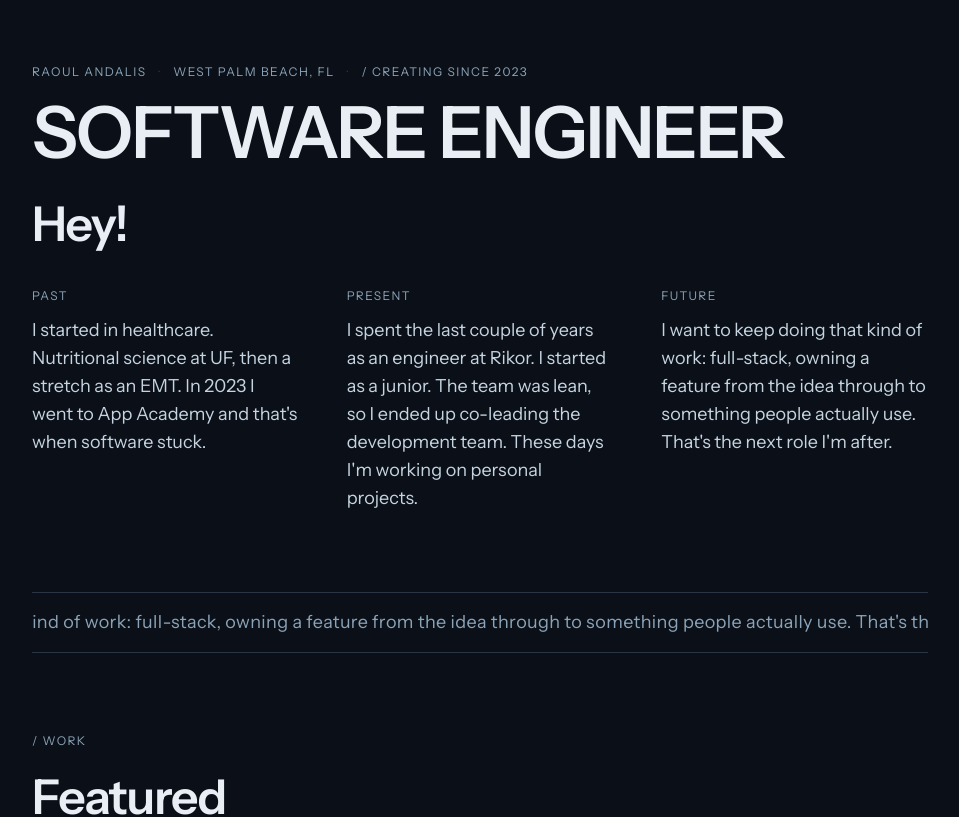
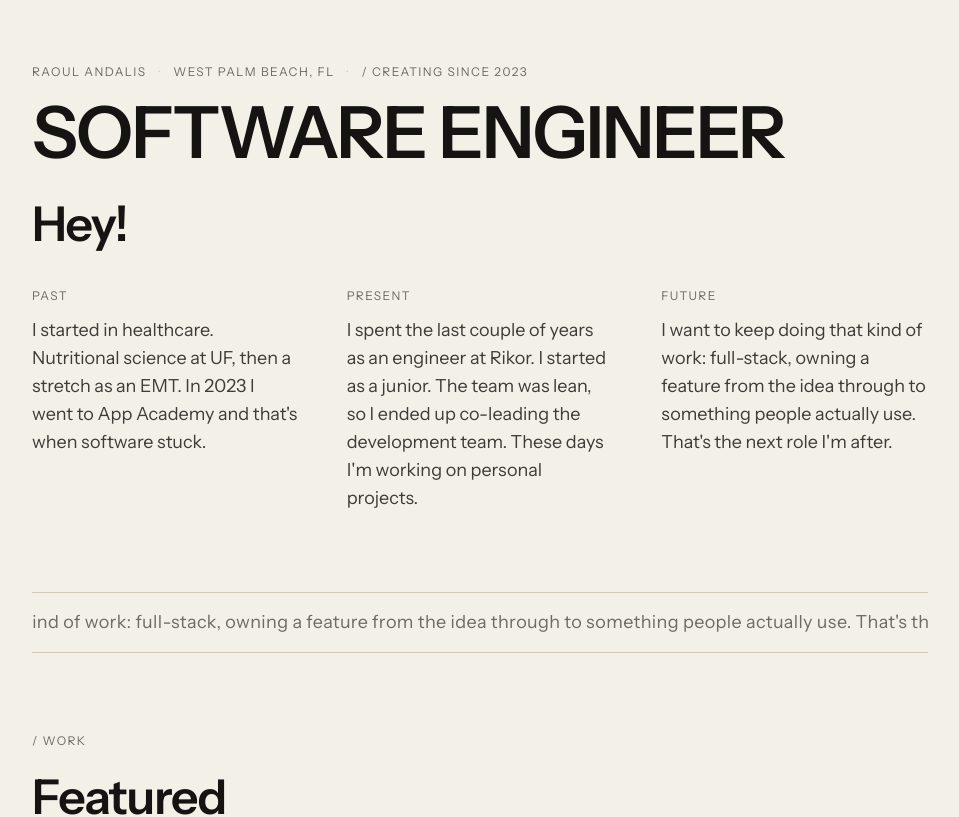
Before and after one commit to raoulandalis/Portfolio-2024, a React (Vite) app: page / in a window 1280 px wide. Shown: the top 817 px of the page, without its empty margins (160-1119 px from the left). Built offline with nearby package versions, Linux system fonts and the light colour scheme.

Commit message:
white theme

```diff
--- a/index.html
+++ b/index.html
@@ -4,14 +4,15 @@
     <meta charset="UTF-8" />
     <link rel="icon" type="image/svg+xml" href="/robot.svg" />
     <meta name="viewport" content="width=device-width, initial-scale=1.0" />
+    <meta name="theme-color" content="#f3f0e8" />
     <title>Raoul Andalis</title>
   </head>
   <body>
     <!--
       THESIS: One-scroll hiring reel; refuse city, inner routes, and agency-template kits.
-      OWN-WORLD: Night ink ground, paper display, fog kickers, lantern on one action.
+      OWN-WORLD: Warm off-white ground, dark display type, fog kickers, lantern on one action.
       STORY: Recruiter learns who Raoul is, sees LeetRep and Codele, can mail him.
-      FIRST VIEWPORT: Sticky name + hashes; SOFTWARE ENGINEER at viewport scale; location kicker.
+      FIRST VIEWPORT: Name + location + creating since; SOFTWARE ENGINEER; Hey! + timeline.
       FORM: Majd reel structure, user-pinned; seed skipped. FINISH: review the built reel.
     -->
     <div id="root"></div>
--- a/src/index.css
+++ b/src/index.css
@@ -5,17 +5,22 @@
 @tailwind utilities;
 
 :root {
-    --ink: #0b1018;
-    --ink-elevated: #121820;
-    --steel: #2a3544;
-    --fog: #8ba3b8;
-    --mist: #c5d4e0;
-    --paper: #e8eef4;
-    --lantern: #e8a44a;
-    --lantern-hot: #f0c36e;
-    --glass: rgba(11, 16, 24, 0.72);
+    --ink: #f3f0e8;
+    --ink-elevated: #e8e4d9;
+    --steel: #cfc8b8;
+    --fog: #6f6a62;
+    --mist: #3f3c38;
+    --paper: #161412;
+    --lantern: #8f5314;
+    --lantern-hot: #6e3f0e;
+    --glass: rgba(243, 240, 232, 0.86);
     --blue-rgb: 237 245 255;
     --green-rgb: 125 161 35;
+}
+
+html {
+    color-scheme: light;
+    background-color: var(--ink);
 }
 
 body {
--- a/src/main.jsx
+++ b/src/main.jsx
@@ -1,5 +1,6 @@
 import ReactDOM from 'react-dom/client'
 import { App } from './App'
 import './index.css'
+import './reel.css'
 
 ReactDOM.createRoot(document.getElementById('root')).render(<App />)
--- a/src/pages/Home.jsx
+++ b/src/pages/Home.jsx
@@ -6,7 +6,6 @@ import { projects } from '../content/projects'
 import { site } from '../content/site'
 import { skillGroups } from '../content/skills'
 import { useReveal } from '../hooks/useReveal'
-import '../reel.css'
 
 const listed = projects.filter((project) => project.listed)
 const marquee = about.future.body
@@ -22,7 +21,7 @@ const Home = () => {
   }, [location.hash])
 
   return (
-    <main className='bg-ink text-mist'>
+    <main className='min-h-screen bg-ink text-mist'>
       <div className='mx-auto max-w-5xl px-8 sm:px-16'>
       <section id='intro' className='scroll-mt-8 pt-12 pb-16 md:pt-16 md:pb-20'>
         <p className='label-kicker mb-4'>
--- a/src/reel.css
+++ b/src/reel.css
@@ -1,4 +1,18 @@
+:root {
+    --ink: #f3f0e8;
+    --ink-elevated: #e8e4d9;
+    --steel: #cfc8b8;
+    --fog: #6f6a62;
+    --mist: #3f3c38;
+    --paper: #161412;
+    --lantern: #8f5314;
+    --lantern-hot: #6e3f0e;
+    --glass: rgba(243, 240, 232, 0.86);
+}
+
 html {
+    color-scheme: light;
+    background-color: var(--ink);
     scroll-behavior: smooth;
 }
 
@@ -10,7 +24,71 @@ html {
 
 ::selection {
     background: var(--lantern);
-    color: var(--ink);
+    color: var(--paper);
+}
+
+body {
+    background-color: var(--ink);
+    color: var(--mist);
+}
+
+.bg-ink {
+    background-color: var(--ink) !important;
+}
+
+.bg-ink-elevated {
+    background-color: var(--ink-elevated) !important;
+}
+
+.border-steel {
+    border-color: var(--steel) !important;
+}
+
+.text-paper {
+    color: var(--paper) !important;
+}
+
+.text-mist {
+    color: var(--mist) !important;
+}
+
+.text-fog {
+    color: var(--fog) !important;
+}
+
+.text-steel {
+    color: var(--steel) !important;
+}
+
+.text-lantern {
+    color: var(--lantern) !important;
+}
+
+.text-lantern-hot {
+    color: var(--lantern-hot) !important;
+}
+
+.page-title {
+    color: var(--paper) !important;
+}
+
+.label-kicker {
+    color: var(--fog) !important;
+}
+
+.hover\:text-paper:hover,
+.focus-visible\:text-paper:focus-visible {
+    color: var(--paper) !important;
+}
+
+.hover\:text-lantern:hover,
+.focus-visible\:text-lantern:focus-visible {
+    color: var(--lantern) !important;
+}
+
+.hover\:text-lantern-hot:hover,
+.focus-visible\:text-lantern-hot:focus-visible {
+    color: var(--lantern-hot) !important;
 }
 
 [data-reveal] {
--- a/tailwind.config.js
+++ b/tailwind.config.js
@@ -8,18 +8,18 @@ export default {
     extend: {
       colors: {
         ink: {
-          DEFAULT: "#0b1018",
-          elevated: "#121820",
+          DEFAULT: "#f3f0e8",
+          elevated: "#e8e4d9",
         },
-        steel: "#2a3544",
-        fog: "#8ba3b8",
-        mist: "#c5d4e0",
-        paper: "#e8eef4",
+        steel: "#cfc8b8",
+        fog: "#6f6a62",
+        mist: "#3f3c38",
+        paper: "#161412",
         lantern: {
-          DEFAULT: "#e8a44a",
-          hot: "#f0c36e",
+          DEFAULT: "#8f5314",
+          hot: "#6e3f0e",
         },
-        glass: "rgba(11, 16, 24, 0.72)",
+        glass: "rgba(243, 240, 232, 0.86)",
         gray: {
           200: "#D5DAE1"
         },
```
Also changed, not shown: .impeccable/config.json.
